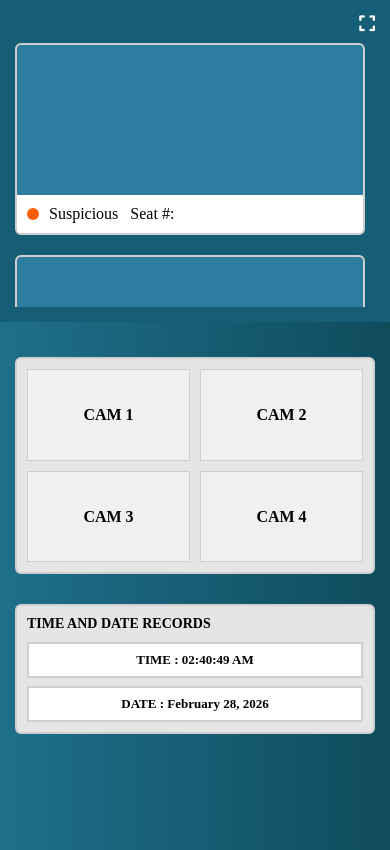
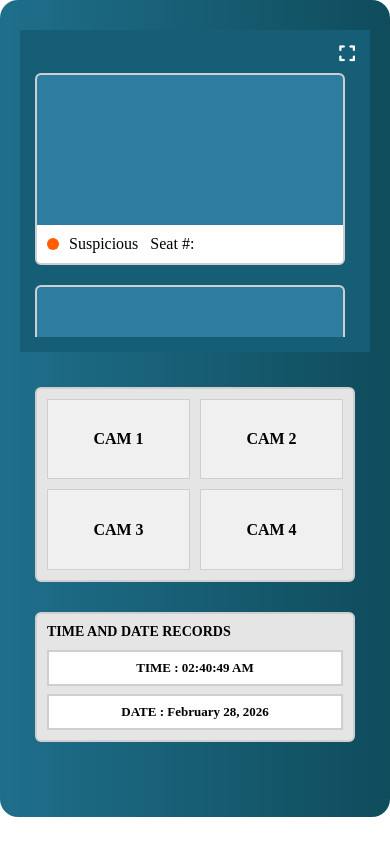
Before and after one commit to myk-101/ExamGuard, a Flask app: page /dashboard in a window 390 px wide. Shown: the part 70-920 px from the top of the page. Run offline with Flask 3, Linux system fonts and the light colour scheme.

Commit message:
Update dashboard.css

```diff
--- a/ExamGuard/static/css/dashboard.css
+++ b/ExamGuard/static/css/dashboard.css
@@ -148,7 +148,11 @@
 
     .dashboard-container {
         flex-direction: column;
-        min-height: calc(100vh - 70px);
+        width: 100%;
+        height: auto;
+        padding: 30px 20px;
+        border-radius: 18px;
+        box-sizing: border-box;
     }
 
     .sidebar {
```
